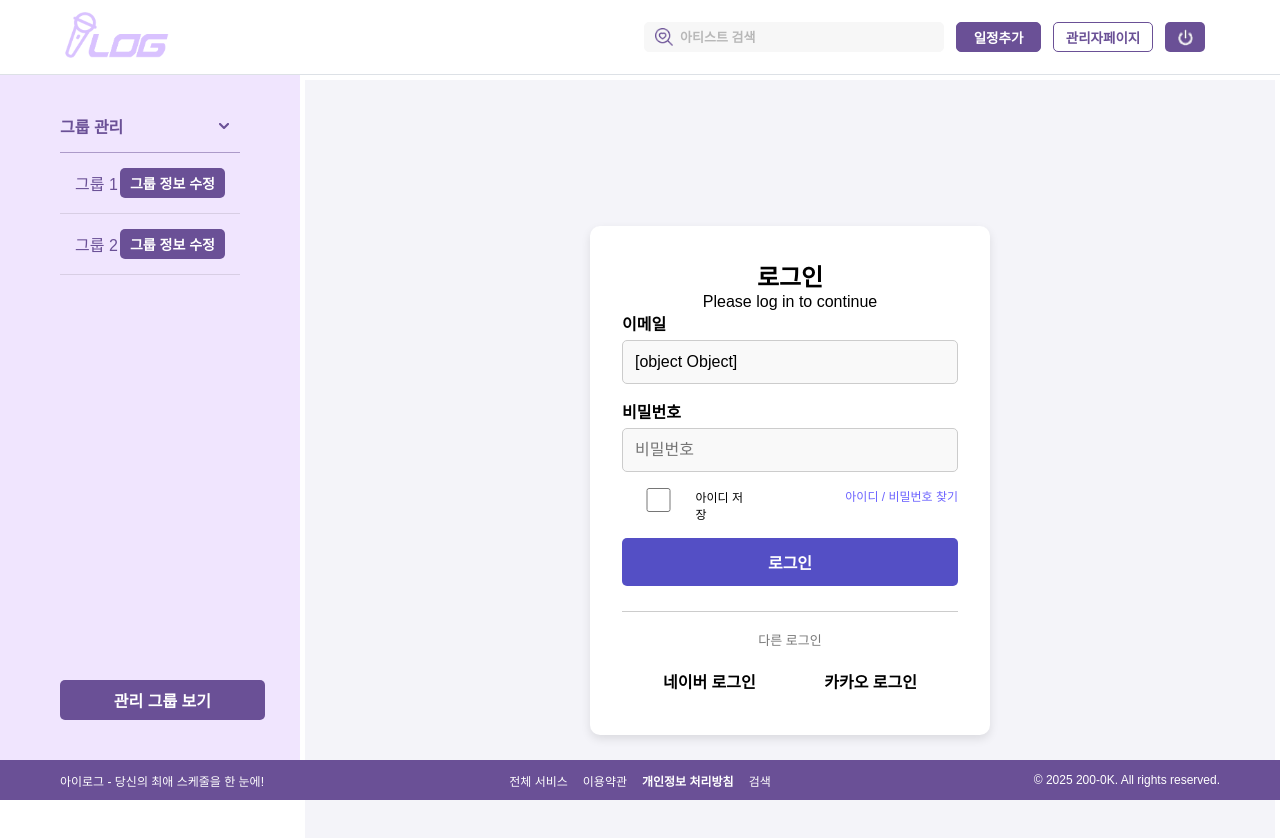
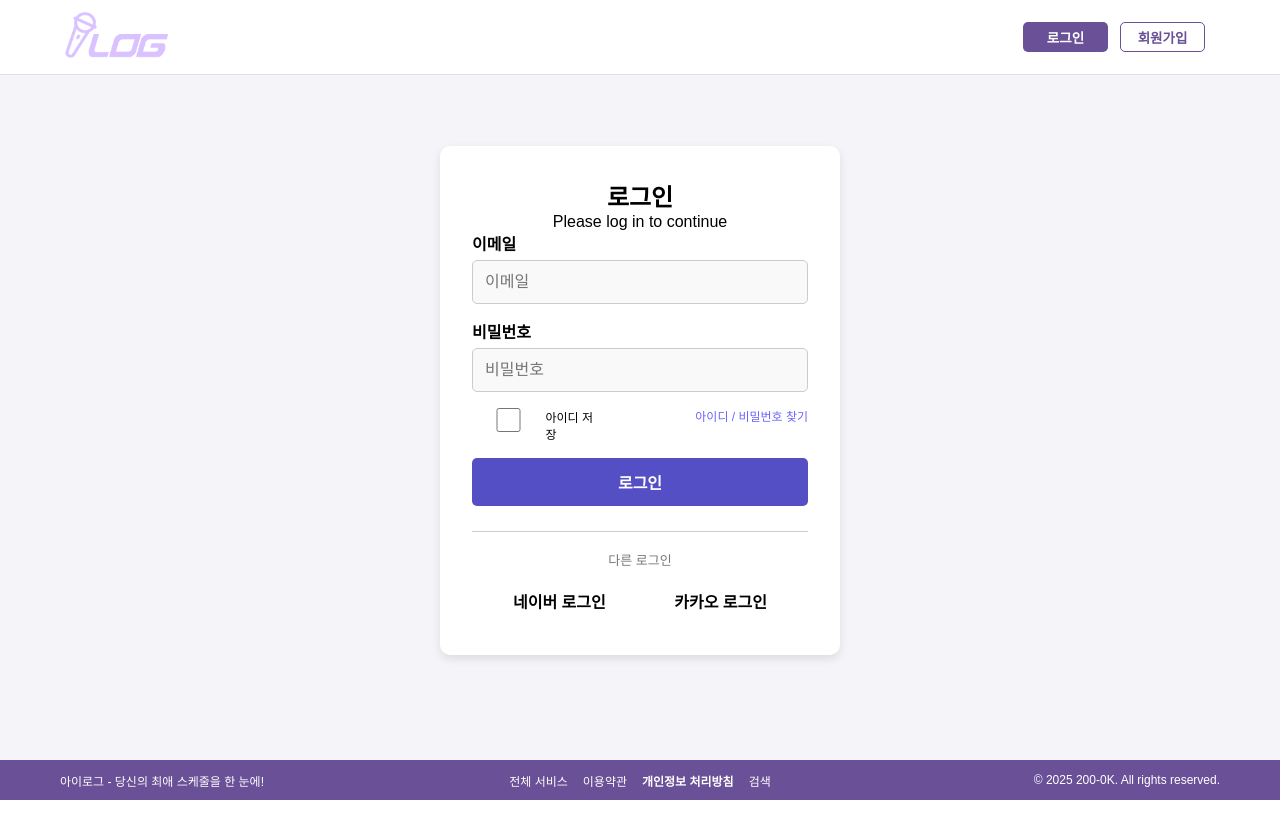
Before and after one commit to oz-200ok/fav_idolfe, a React (Vite) app: page /loginpage in a window 1280 px wide. Shown: the top 838 px of the page. After the commit the page ends 800 px from the top, so only its background shows below. Built offline with nearby package versions, Linux system fonts and the light colour scheme; the HTML template or start-up script is replaced by a standard one; a web font is replaced by a local one.

Commit message:
🩹[chore] 타입 오류 수정

```diff
--- a/src/App.tsx
+++ b/src/App.tsx
@@ -7,14 +7,15 @@ import Layout from './components/common/Layout.tsx';
 
 function App() {
   return (
-    <Layout>
-      <Routes>
+    <Routes>
+      {/* 🔥 Layout을 적용할 부모 Route 추가 */}
+      <Route element={<Layout />}>
         <Route path="/" element={<Main />} />
         <Route path="/join" element={<Join />} />
-        <Route path="/loginpage" element={<Loginpage />} />
         <Route path="/mypage" element={<Mypage />} />
-      </Routes>
-    </Layout>
+      </Route>
+      <Route path="/loginpage" element={<Loginpage />} />
+    </Routes>
   );
 }
 
--- a/src/components/common/Header.tsx
+++ b/src/components/common/Header.tsx
@@ -1,5 +1,5 @@
 import { useState } from 'react';
-import { Link } from 'react-router-dom';
+import { Link, useNavigate } from 'react-router-dom';
 import './common.scss';
 
 import logo from '../../assets/9.png';
@@ -8,14 +8,13 @@ import logoutIcon from '../../assets/logout.png';
 
 //헤더 컴포넌트 정의
 function Header() {
-  //현재 로그인 상태를 저장할 state
-  //유저상태 전역으로 관리
-  const [userRole, setUserRole] = useState('admin');
-  // 기본값: "guest" = 로그인 전
-  // "user" = 일반 사용자 로그인 후
-  // "admin" = 관리자 로그인 후
+  //현재 로그인 상태를 저장할 state  [유저상태 전역으로 관리]
+  const [userRole, setUserRole] = useState('guest');
+  // 기본값: "guest" = 로그인 전  "user" = 일반 사용자 로그인 후 "admin" = 관리자 로그인 후
   // 검색 입력 값 상태
   const [searchQuery, setSearchQuery] = useState('');
+
+  const navigate = useNavigate();
 
   // 검색어 업데이트 함수
   const handleSearchChange = (event: React.ChangeEvent<HTMLInputElement>) => {
@@ -30,21 +29,35 @@ function Header() {
     <header className="header">
       {/* 로고 */}
       <div className="logo">
-        <Link to="/">
-          <img src={logo} alt="I log" />
-        </Link>
+        <img
+          src={logo}
+          alt="I log"
+          onClick={() => {
+            navigate('/');
+          }}
+        />
       </div>
       {/* 네비게이션 메뉴 */}
       <nav className="nav">
         {userRole === 'guest' && (
           //로그인 전
           <div className="nav_Links">
-            <Link to="/login">
-              <button className="login_Button">로그인</button>
-            </Link>
-            <Link to="/signup">
-              <button className="signup_Button">회원가입</button>
-            </Link>
+            <button
+              className="login_Button"
+              onClick={() => {
+                navigate('/loginpage');
+              }}
+            >
+              로그인
+            </button>
+            <button
+              className="signup_Button"
+              onClick={() => {
+                navigate('/join');
+              }}
+            >
+              회원가입
+            </button>
           </div>
         )}
         {/* 일반 사용자 */}
--- a/src/components/common/Layout.tsx
+++ b/src/components/common/Layout.tsx
@@ -3,14 +3,18 @@ import Header from './Header';
 import Footer from './Footer';
 import './common.scss';
 import SideBar from './SideBar.tsx';
+import { Outlet } from 'react-router-dom';
 
-const Layout = ({ children }: { children: React.ReactNode }) => {
+const Layout = ({ children }: { children?: React.ReactNode }) => {
   return (
     <div>
       <Header />
       <div className="main_content">
         <SideBar />
-        <main>{children}</main>
+        <main>
+          {children}
+          <Outlet />
+        </main>
         <Footer />
       </div>
     </div>
--- a/src/pages/Loginpage/Loginpage.ts
+++ b/src/pages/Loginpage/Loginpage.ts
@@ -1,8 +1,3 @@
-export interface I_LoginForm {
-  email: string;
-  password: string;
-}
-
 export interface I_LoginError {
   message: string;
 }
--- a/src/pages/Loginpage/index.tsx
+++ b/src/pages/Loginpage/index.tsx
@@ -1,16 +1,14 @@
 import { useState } from 'react';
 import { useNavigate } from 'react-router-dom';
-import { I_LoginForm, I_LoginError } from './Loginpage';
+import { I_LoginError } from './Loginpage';
 import './Loginpage.scss';
 import NaverLogin from '../../components/NaverLogin';
 import KakaoLogin from '../../components/KakaoLogin';
-
+import Header from '../../components/common/Header';
+import Footer from '../../components/common/Footer';
 function Loginpage() {
   const navigate = useNavigate();
-  const [email, setEmail] = useState<I_LoginForm>({
-    email: '',
-    password: '',
-  });
+  const [email, setEmail] = useState<string>('');
   const [password, setPassword] = useState<string>('');
   const [error, setError] = useState<I_LoginError | null>(null);
 
@@ -22,7 +20,7 @@ function Loginpage() {
     setPassword(e.target.value);
   };
 
-  const handlerSubmit = (e: React.FormEvent<HTMLInputElement>) => {
+  const handlerSubmit = (e: React.FormEvent<HTMLFormElement>) => {
     e.preventDefault(); // 기본 제출 동작(새로고침) 방지 회원가입 페이지에도 추가
 
     if (!email || !password) {
@@ -43,6 +41,8 @@ function Loginpage() {
   };
 
   return (
+    <>
+      <Header />
       <div className="container">
         <section>
           <div className="login_title">
@@ -70,7 +70,7 @@ function Loginpage() {
                 value={password}
                 onChange={handlerPassword}
               />
-            {error && <p>{error}</p>}
+              {error && <p>{error.message}</p>}
               <div className="login_side">
                 <div className="rememberMe">
                   <input id="rememberMe" type="checkbox" name="rememberMe" />
@@ -94,6 +94,8 @@ function Loginpage() {
           </div>
         </section>
       </div>
+      <Footer />
+    </>
   );
 }
 
```
Lines whose indentation alone changed are shown as unchanged.
